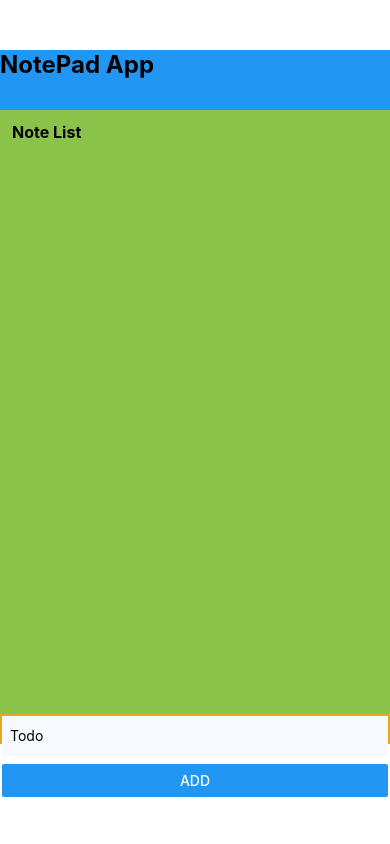
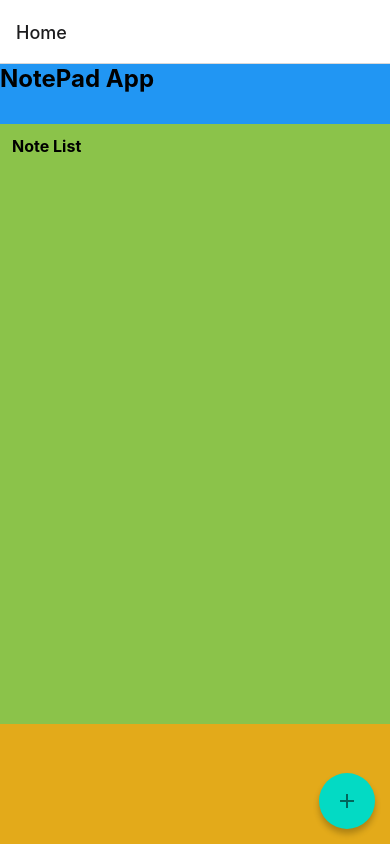
Before and after one commit to matthewberzinskas/react-native-notepad, a React Native app: screen /Home in a window 390 px wide. Built offline with nearby package versions, Linux system fonts and the light colour scheme.

Commit message:
Added floating action button to navigate away

```diff
--- a/App.js
+++ b/App.js
@@ -1,12 +1,23 @@
 import * as React from "react";
 import { Provider } from "react-redux";
 import { store } from "./src/store";
-import { NoteApp } from "./src/NoteApp";
+
+import { NavigationContainer } from "@react-navigation/native";
+import { createNativeStackNavigator } from "@react-navigation/native-stack";
+const Stack = createNativeStackNavigator();
+
+import HomeScreen from "./src/screens/HomeScreen";
+import AddNoteScreen from "./src/screens/AddNoteScreen";
 
 export default function App() {
   return (
     <Provider store={store}>
-      <NoteApp />
+      <NavigationContainer>
+        <Stack.Navigator>
+          <Stack.Screen name="Home" component={HomeScreen} />
+          <Stack.Screen name="Add" component={AddNoteScreen} />
+        </Stack.Navigator>
+      </NavigationContainer>
     </Provider>
   );
 }
--- a/package.json
+++ b/package.json
@@ -10,12 +10,17 @@
     "eject": "expo eject"
   },
   "dependencies": {
+    "@react-navigation/native": "^6.0.10",
+    "@react-navigation/native-stack": "^6.6.2",
     "@reduxjs/toolkit": "^1.8.1",
     "expo": "~45.0.0",
     "expo-status-bar": "~1.3.0",
     "react": "17.0.2",
     "react-dom": "17.0.2",
     "react-native": "0.68.1",
+    "react-native-paper": "^4.12.1",
+    "react-native-safe-area-context": "4.2.4",
+    "react-native-screens": "~3.11.1",
     "react-native-web": "0.17.7",
     "react-redux": "^8.0.1",
     "redux": "^4.2.0"
--- a/src/components/AddNote.js
+++ b/src/components/AddNote.js
@@ -1,9 +1,20 @@
 import React, { useState } from "react";
-import { View, Text, TextInput, Button, StyleSheet } from "react-native";
+import {
+  View,
+  Text,
+  TextInput,
+  Button,
+  StyleSheet,
+  TouchableOpacity,
+} from "react-native";
 import { useDispatch } from "react-redux";
 import { addNote } from "../reducers/noteSlice";
 
-export const AddNote = () => {
+import { FAB } from "react-native-paper";
+
+export const AddNote = ({ navigation }) => {
+  //console.log(navigation);
+
   const [text, setText] = useState();
   const dispatch = useDispatch();
 
@@ -17,26 +28,21 @@ export const AddNote = () => {
   }
 
   return (
-    <View style={styles.container}>
-      <TextInput
-        placeholder="Todo"
-        value={text}
-        onChangeText={setText}
-        style={styles.input}
-      />
-      <Button title="Add" onPress={handleSumbit} />
-    </View>
+    <FAB
+      style={styles.fab}
+      large
+      icon="plus"
+      onPress={() => navigation.navigate("Add")}
+    />
   );
 };
 
 const styles = StyleSheet.create({
-  container: {
-    margin: 2,
-  },
-  input: {
-    backgroundColor: "ghostwhite",
-    marginBottom: 8,
-    padding: 8,
-    height: 40,
+  container: {},
+  fab: {
+    position: "absolute",
+    margin: 15,
+    right: 0,
+    bottom: 0,
   },
 });
--- /dev/null
+++ b/src/screens/AddNoteScreen.js
@@ -0,0 +1,9 @@
+import { Text, View } from "react-native";
+
+export default function AddNoteScreen() {
+  return (
+    <View>
+      <Text>AddNote Placeholder</Text>
+    </View>
+  );
+}
--- a/src/NoteApp.js
+++ b/src/screens/HomeScreen.js
@@ -1,9 +1,10 @@
 import React, { useState } from "react";
 import { View, StyleSheet, Text, Dimensions, StatusBar } from "react-native";
-import { NoteList } from "./components/NoteList";
-import { AddNote } from "./components/AddNote";
+import { NoteList } from "../components/NoteList";
+import { AddNote } from "../components/AddNote";
 
-export const NoteApp = () => {
+export default function HomeScreen({ navigation }) {
+  //console.log(navigation);
   return (
     <View style={styles.container}>
       <View style={[styles.box, styles.box1]}>
@@ -13,11 +14,11 @@ export const NoteApp = () => {
         <NoteList />
       </View>
       <View style={[styles.box, styles.box3]}>
-        <AddNote />
+        <AddNote navigation={navigation} />
       </View>
     </View>
   );
-};
+}
 
 var { height } = Dimensions.get("window");
 
@@ -28,8 +29,6 @@ const styles = StyleSheet.create({
   container: {
     flex: 1,
     flexDirection: "column",
-    paddingTop: 50,
-    paddingBottom: 100,
   },
   box: {
     height: box_height,
@@ -46,7 +45,7 @@ const styles = StyleSheet.create({
   },
   //footer
   box3: {
-    flex: 0.5,
+    flex: 2,
     backgroundColor: "#e3aa1a",
   },
   title: {
```
Also changed, not shown: 2 other files (tests, documents, lock files or other folders).
